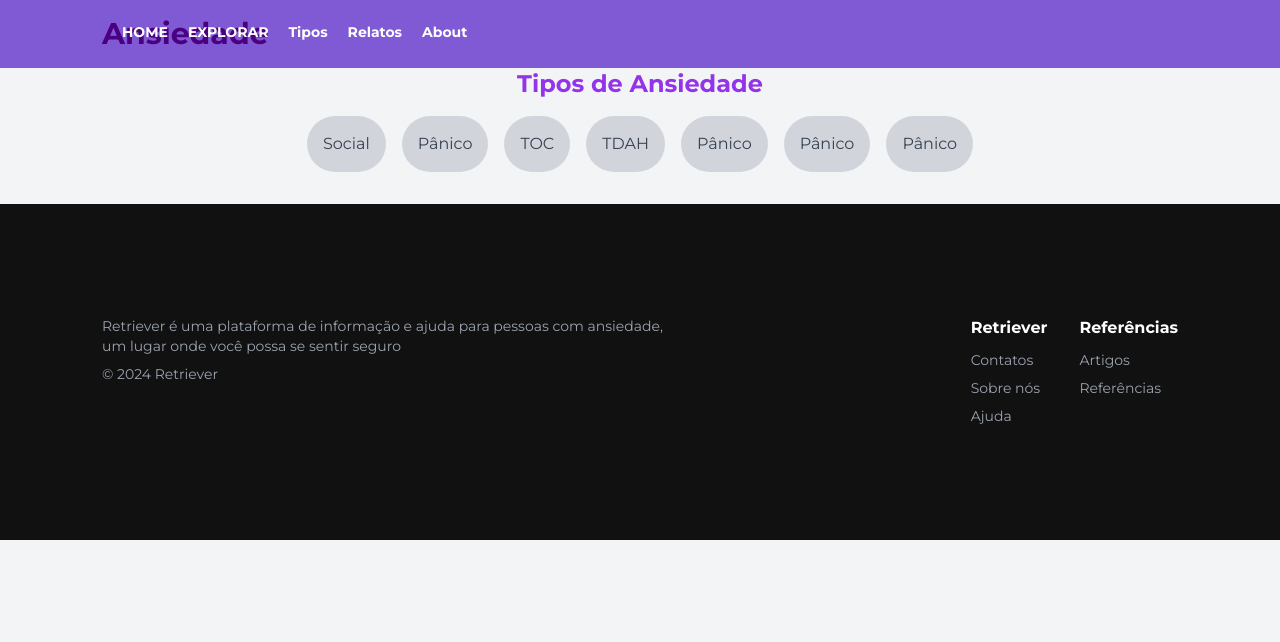
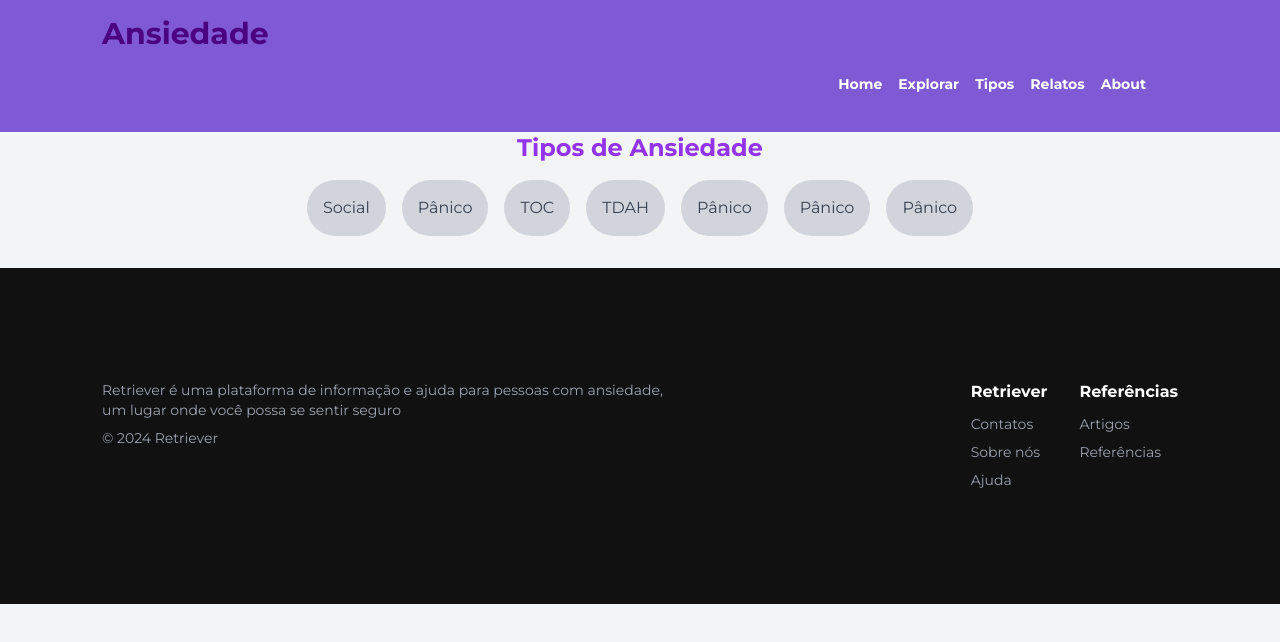
Before and after one commit to AngeloSans/Retriever, a Next.js app in the folder retriever/: page /types in a window 1280 px wide. Shown: the top 642 px of the page. Built offline with nearby package versions, Linux system fonts and the light colour scheme.

Commit message:
07072024-Nav barr toggle button

```diff
--- a/retriever/src/components/Nav.tsx
+++ b/retriever/src/components/Nav.tsx
@@ -1,16 +1,55 @@
-import React from 'react';
+import React, { useState } from 'react';
 import Link from 'next/link';
 
 const Nav = () => {
+    const [isOpen, setIsOpen] = useState(false);
+
+    const toggleNavbar = () => {
+        setIsOpen(!isOpen);
+    };
+
     return (
-        <nav className="absolute top-5 left-50 flex justify-around">
-            <ul className="flex items-center list-none NavList">
-                <li className="ml-5"><Link href="/" className="text-white text-sm font-semibold capitalize hover:text-purple-900">HOME</Link></li>
-                <li className="ml-5"><Link href="#" className="text-white text-sm font-semibold capitalize hover:text-purple-900">EXPLORAR</Link></li>
-                <li className="ml-5"><Link href="/types" className="text-white text-sm font-semibold capitalize hover:text-purple-900">Tipos</Link></li>
-                <li className="ml-5"><Link href="/reports" className="text-white text-sm font-semibold capitalize hover:text-purple-900">Relatos</Link></li>
-                <li className="ml-5"><Link href="/about" className="text-white text-sm font-semibold capitalize hover:text-purple-900">About</Link></li>
-            </ul>
+        <nav className="bg-purple-600">
+            <div className="max-w-7xl mx-auto px-4 sm:px-6 lg:px-8">
+                <div className="flex items-center justify-between h-16">
+                    <div className="flex items-center">
+                        <div className="flex-shrink-0">
+
+                        </div>
+                    </div>
+                    <div className="hidden md:block">
+                        <div className="ml-10 flex items-baseline space-x-4">
+                            <Link href="/" className="text-white text-sm font-semibold capitalize hover:text-purple-900">Home</Link>
+                            <Link href="#" className="text-white text-sm font-semibold capitalize hover:text-purple-900">Explorar</Link>
+                            <Link href="/types" className="text-white text-sm font-semibold capitalize hover:text-purple-900">Tipos</Link>
+                            <Link href="/reports" className="text-white text-sm font-semibold capitalize hover:text-purple-900">Relatos</Link>
+                            <Link href="/about" className="text-white text-sm font-semibold capitalize hover:text-purple-900">About</Link>
+                        </div>
+                    </div>
+                    <div className="-mr-2 flex md:hidden">
+                        <button onClick={toggleNavbar} className="inline-flex items-center justify-center p-2 rounded-md text-gray-400 hover:text-white hover:bg-purple-600 focus:outline-none focus:bg-gray-700 focus:text-white">
+                            <svg className="h-6 w-6" stroke="currentColor" fill="none" viewBox="0 0 24 24">
+                                {isOpen ? (
+                                    <path strokeLinecap="round" strokeLinejoin="round" strokeWidth="2" d="M6 18L18 6M6 6l12 12" />
+                                ) : (
+                                    <path strokeLinecap="round" strokeLinejoin="round" strokeWidth="2" d="M4 6h16M4 12h16m-7 6h7" />
+                                )}
+                            </svg>
+                        </button>
+                    </div>
+                </div>
+            </div>
+            {isOpen && (
+                <div className="md:hidden">
+                    <div className="px-2 pt-2 pb-3 space-y-1 sm:px-3">
+                        <Link href="/" className="block px-3 py-2 rounded-md text-base font-medium text-white hover:text-white hover:bg-gray-700">HOME</Link>
+                        <Link href="#" className="block px-3 py-2 rounded-md text-base font-medium text-white hover:text-white hover:bg-gray-700">EXPLORAR</Link>
+                        <Link href="/types" className="block px-3 py-2 rounded-md text-base font-medium text-white hover:text-white hover:bg-gray-700">Tipos</Link>
+                        <Link href="/reports" className="block px-3 py-2 rounded-md text-base font-medium text-white hover:text-white hover:bg-gray-700">Relatos</Link>
+                        <Link href="/about" className="block px-3 py-2 rounded-md text-base font-medium text-white hover:text-white hover:bg-gray-700">About</Link>
+                    </div>
+                </div>
+            )}
         </nav>
     );
 };
--- a/retriever/src/pages/references.tsx
+++ b/retriever/src/pages/references.tsx
@@ -2,37 +2,38 @@ import Head from 'next/head';
 import Footer from '../components/Footer';
 import Nav from '../components/Nav';
 import '../app/globals.css';
+import React from "react";
+import Link from "next/link";
 
 export default function References() {
     return (
         <main className="bg-gray-100 flex min-h-screen flex-col items-center justify-between">
             <Head>
-                <link href="https://fonts.googleapis.com/css?family=Montserrat:400,700&display=swap" rel="stylesheet" />
+                <Link href="https://fonts.googleapis.com/css?family=Montserrat:400,700&display=swap" rel="stylesheet" />
                 <title>Referências</title>
             </Head>
 
-            <header className="bg-[#743F9E] text-white w-full py-6">
-                <div className="container mx-auto px-4">
-                    <Nav />
-                </div>
-            </header>
+            <div className="relative w-full bg-cover bg-center">
+                <Nav/>
+
+            </div>
 
             <section className="container mx-auto px-4 py-16">
                 <h2 className="text-3xl font-bold text-center text-purple-900 mb-12">Referências</h2>
                 <div className="grid grid-cols-1 sm:grid-cols-2 lg:grid-cols-3 gap-8">
                     <div className="bg-white p-6 rounded-lg shadow-md">
                         <h3 className="text-xl font-semibold mb-4">Referência 1</h3>
-                        <p className="text-gray-700">Descrição da referência 1.</p>
+                        <p className="text-gray-700">referencia 1.</p>
                     </div>
                     <div className="bg-white p-6 rounded-lg shadow-md">
                         <h3 className="text-xl font-semibold mb-4">Referência 2</h3>
-                        <p className="text-gray-700">Descrição da referência 2.</p>
+                        <p className="text-gray-700">referência 2.</p>
                     </div>
                     <div className="bg-white p-6 rounded-lg shadow-md">
                         <h3 className="text-xl font-semibold mb-4">Referência 3</h3>
-                        <p className="text-gray-700">Descrição da referência 3.</p>
+                        <p className="text-gray-700">referência3.</p>
                     </div>
-                    }
+
                 </div>
             </section>
 
--- a/retriever/src/pages/reports.tsx
+++ b/retriever/src/pages/reports.tsx
@@ -28,13 +28,17 @@ export const getStaticProps: GetStaticProps<{ relatos: Relato[] }> = async () =>
 
 const Reports = ({ relatos }: InferGetStaticPropsType<typeof getStaticProps>) => {
     return (
-        <main className="bg-gray-100 flex min-h-screen flex-col items-center justify-between p-4 font-sans">
+        <main className="bg-white flex min-h-screen flex-col items-center justify-between p-0 font-sans">
             <Head>
                 <Link href="https://fonts.googleapis.com/css?family=Montserrat:400,700&display=swap" rel="stylesheet"/>
                 <title>Relatos</title>
             </Head>
 
-            <Nav />
+
+            <div className="relative w-full h-screen bg-cover bg-center">
+                <Nav/>
+
+            </div>
 
             <div className="mt-16 w-full max-w-3xl px-4">
                 <h2 className="text-3xl font-bold text-purple-900 mb-8">Relatos de Experiências Pessoais</h2>
```
Also changed, not shown: retriever/sanity/lib/sanity.ts (added, +47 -0 lines).
